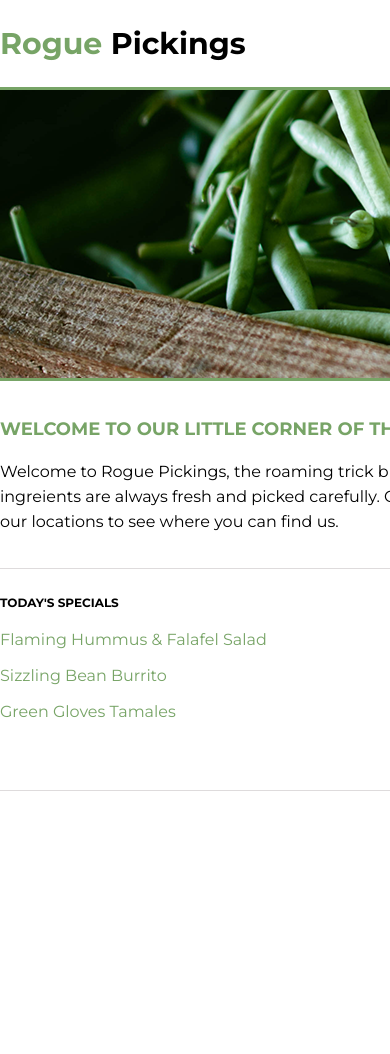
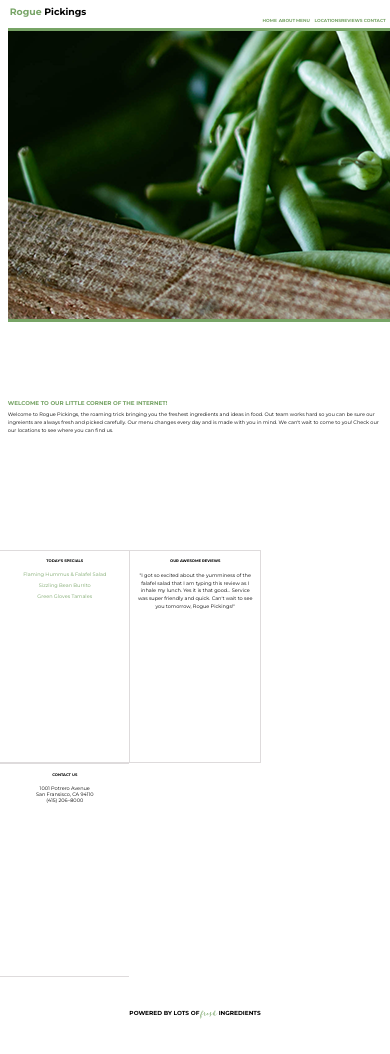
Before and after one commit to Elysehmyers/101-rogue-pickings-static, a plain HTML site: page index.html in a window 390 px wide. Shown: the top 1054 px of the page. Before the commit the page ends 892 px from the top, so only its background shows below. Drawn offline with Linux system fonts and the light colour scheme.

Commit message:
change font size to be responsive

```diff
--- a/css/main.css
+++ b/css/main.css
@@ -2,10 +2,12 @@
 
 body {
   font-family: 'Montserrat', sans-serif;
-  font-size: 16px;
+  font-size: 1.28vw;
   color: black;
   background: white;
   text-align: left;
+  max-width: 1250px;
+  width: 100%
 }
 
 @font-face {
@@ -26,13 +28,6 @@ header {
   height: 205px;
 }
 
-h4 {
-  font-size: 12px;
-  line-height: 25px;
-  text-transform: uppercase;
-  padding-top: 5px;
-}
-
 footer {
   height: 80px;
 }
@@ -40,17 +35,18 @@ footer {
 /************* GRID *******************/
 
 .full-width{
-  width: 1200px;
-  margin: 0 auto;
+  width: 100%;
+  margin:0 auto;
+
 }
 
 .half-width {
-  width: 600px;
+  width: 50%;
   float: left;
 }
 
 .third-width-1, .third-width-2, .third-width-3  {
-  width: 399px;
+  width: 33.2%;
   float: left;
   border-top: 1px solid #dedbdc;
   border-bottom: 1px solid #dedbdc;
@@ -65,9 +61,11 @@ footer {
 /************ HEADER ******************/
 
 header h2 {
-  font-size: 30px;
-  line-height: 23px
+  font-size: 2.4vw;
+  line-height: 1.84vw;
   font-weight: bold;
+  margin-left: 5%;
+
 }
 
 span.h2-alt-color {
@@ -77,6 +75,7 @@ span.h2-alt-color {
 header nav {
   float: right;
   margin-top: 12px;
+  margin-right: 5%;
 }
 
 header nav ul {
@@ -91,62 +90,80 @@ header a {
   color: #77a466;
   text-transform: uppercase;
   text-decoration: none;
-  font-size: 14px;
-  line-height: 23px;
+  font-size: 1.12vw;
+  line-height: 1.84vwpx;
   font-weight: bold;
-  padding-left: 25px;
+  padding-left: 25%;
 }
 
 header img {
   border-top: 3px solid #77a466;
   border-bottom: 3px solid #77a466;
   clear: both;
+  margin: 0 2%;
 }
 
 /*************** ABOUT ******************/
 
 #about h3 {
-  font-size: 18px;
-  line-height: 23px;
+  font-size: 1.44vw;
+  line-height: 1.84vw;
   color: #77a466;
   text-transform: uppercase;
+  margin: 0 2%;
+
 }
 
 #about p {
-  line-height: 25px;
+  line-height: 2vw;
+  margin: 1% 2%;
 }
 
 /**************** MENU ********************/
 
+h4 {
+  font-size: 0.96vw;
+  line-height: 2vw;
+  text-transform: uppercase;
+  margin: 5%;
+  text-align: center;
+}
 
 #menu p {
   color: #77a466;
-  line-height: 18px;
+  line-height: 1.44vw;
+  margin: 5%;
+  text-align: center;
 
 }
 
 /**************** REVIEWS ******************/
 
 #reviews p {
-  font-size: 16px;
-  line-height: 25px;
-  padding: 0 25px;
+  font-size: 1.28vw;
+  line-height: 2vw;
+  margin: 5%;
+  text-align: center;
 }
 
 #reviews h4 {
-  padding-left: 25px;
+  margin: 5%;
+  text-align: center;
+
 }
 
 /**************** CONTACT ******************/
 
 #contact p {
-  font-size: 16px;
-  line-height: 24px;
-  padding-left: 25px;
+  font-size: 1.28vw;
+  line-height: 1.92vwpx;
+  margin: 5%;
+  text-align: center;
 }
 
 #contact h4 {
-  padding-left: 25px;
+  margin: 5%;
+  text-align: center;
 }
 
 /***************** FOOTER ******************/
```
